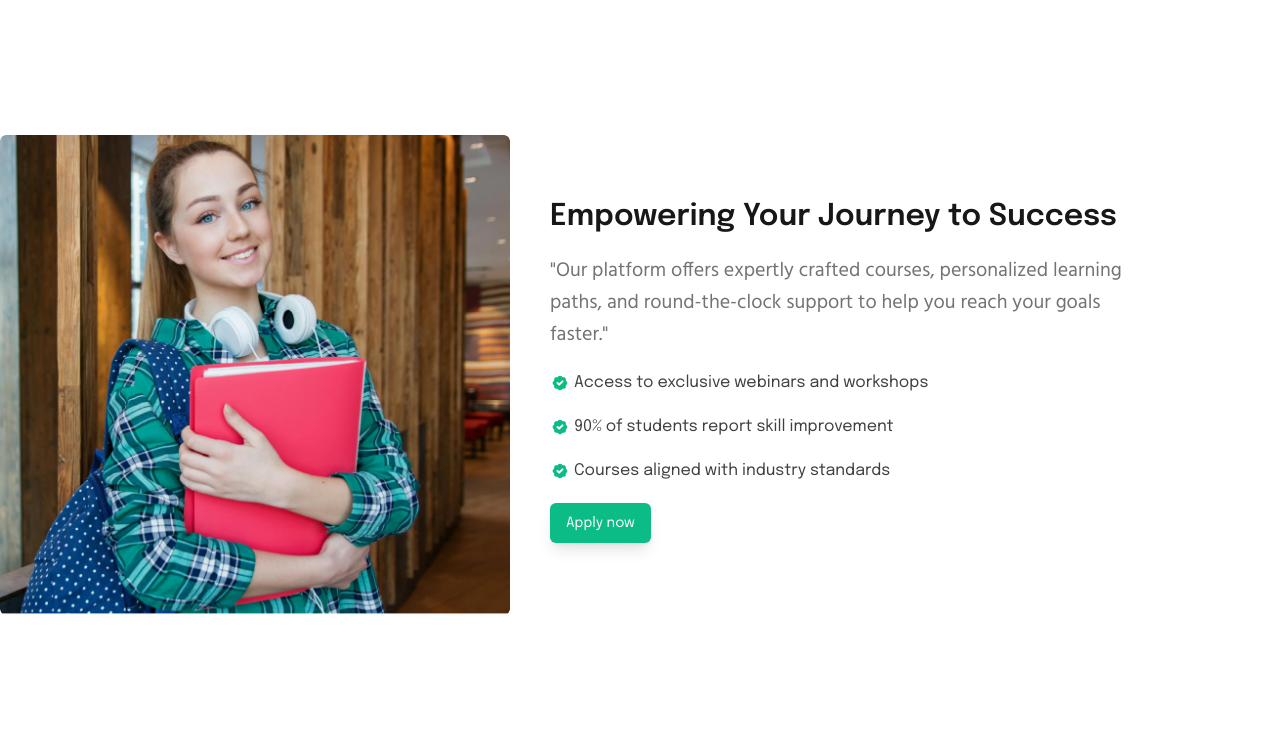
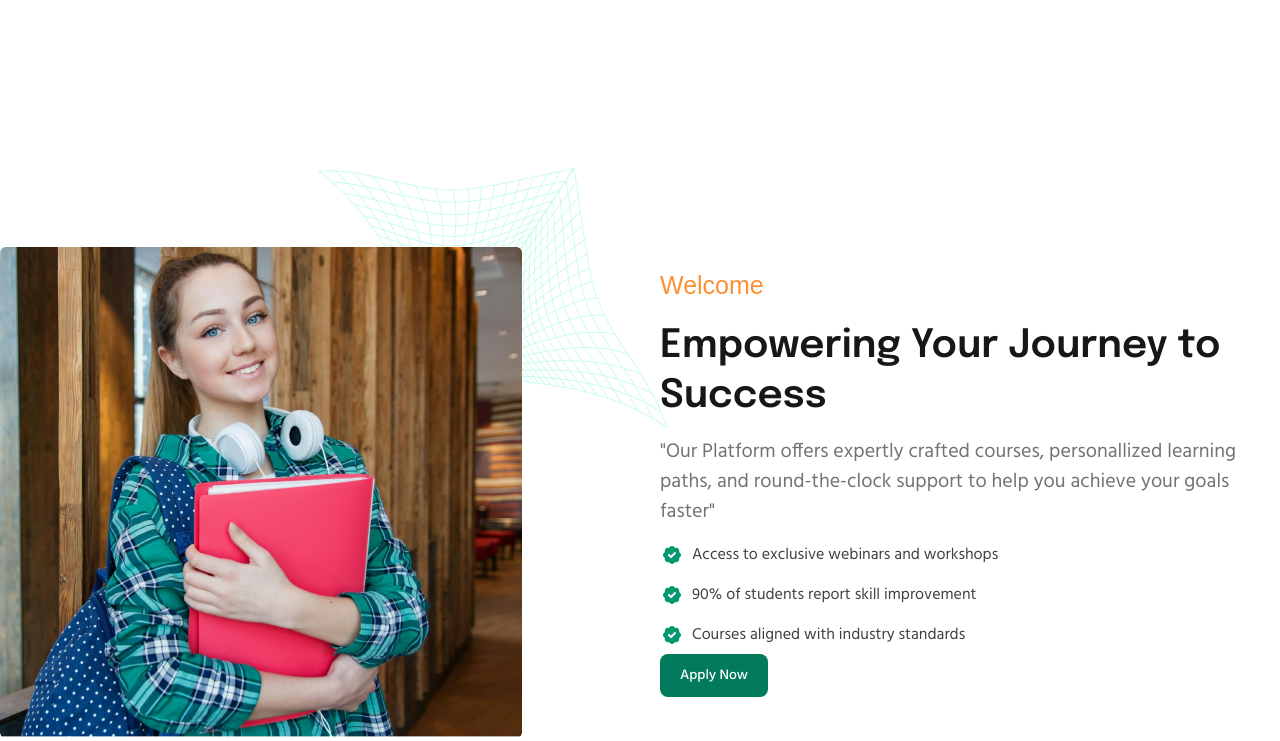
Before and after one commit to thantnaingcoder/MCF-2, a React (Vite) app: page / in a window 1280 px wide. Shown: the part 1220-1961 px from the top of the page. Built offline with nearby package versions, Linux system fonts and the light colour scheme; a web font is replaced by a local one.

Commit message:
fix finished

```diff
--- a/index.html
+++ b/index.html
@@ -2,10 +2,10 @@
 <html lang="en">
   <head>
     <meta charset="UTF-8" />
-    <link rel="icon" type="image/svg+xml" href="/vite.svg" />
+    <link rel="icon" type="image/svg+xml" href="./src/assets/logo.svg" />
     <link href="https://cdn.jsdelivr.net/npm/flowbite@2.5.2/dist/flowbite.min.css" rel="stylesheet" />
     <meta name="viewport" content="width=device-width, initial-scale=1.0" />
-    <title>Vite + React</title>
+    <title>PathwayAcademy</title>
   </head>
   <body>
     <div id="root"></div>
--- /dev/null
+++ b/src/features/feat-home/components/EmpowerSession.jsx
@@ -0,0 +1,59 @@
+import React from "react";
+import Vector from "../../../assets/aboutUs/heroOther/Vector.png";
+import { BadgeCheck } from "lucide-react";
+import EmpowerPng from "../../../assets/aboutUs/heroOther/empowering.png";
+import { Link } from "react-router-dom";
+const EmpowerSession = () => {
+  return (
+    <div className=" grid grid-cols-1 lg:grid-cols-2 mt-20 mb-10 md:my-28">
+      <div className=" lg:relative container max-w-full">
+        <img
+          src={EmpowerPng}
+          className=" w-4/5 sm:w-3/5 md:w-auto mx-auto lg:absolute z-20 "
+        />
+        <img
+          src={Vector}
+          className=" hidden lg:block md:absolute z-10 -top-20 -right-7 "
+        />
+      </div>
+
+      <div className=" container flex flex-col gap-4 justify-center px-5 py-5">
+        <h1 className=" text-[25px] font-label text-[#FD9035]">Welcome</h1>
+        <h1 className=" text-[22px] md:text-[39px] leading-[39px] md:leading-[50px] text-[#171717] font-heading font-semibold">
+          Empowering Your Journey to <br className=" hidden md:block" /> Success
+        </h1>
+        <p className=" text-[20px] text-[#737373]">
+          "Our Platform offers expertly crafted courses, personallized learning
+          paths, and round-the-clock support to help you achieve your goals
+          faster"
+        </p>
+        <div className=" flex items-center gap-2">
+          <BadgeCheck color="white" fill="#02996f" />
+          <p className=" text-[#404040] text-[16px]">
+            Access to exclusive webinars and workshops
+          </p>
+        </div>
+        <div className=" flex items-center gap-2">
+          <BadgeCheck color="white" fill="#02996f" />
+          <p className=" text-[#404040] text-[16px]">
+            90% of students report skill improvement
+          </p>
+        </div>
+        <div className=" flex items-center gap-2">
+          <BadgeCheck color="white" fill="#02996f" />
+          <p className=" text-[#404040] text-[16px]">
+            Courses aligned with industry standards
+          </p>
+        </div>
+
+        <div>
+          <Link to="/applyform" className="text-white   bg-primary-700 hover:bg-primary-800 focus:ring-4 focus:ring-primary-300 font-medium rounded-lg text-sm px-4 lg:px-5 py-2 lg:py-2.5 mr-2 dark:bg-primary-600 dark:hover:bg-primary-700 focus:outline-none dark:focus:ring-primary-800">
+            Apply Now
+          </Link>
+        </div>
+      </div>
+    </div>
+  );
+};
+
+export default EmpowerSession;
--- a/src/features/public/components/Footer.jsx
+++ b/src/features/public/components/Footer.jsx
@@ -22,11 +22,11 @@ const Footer = () => {
   const { pathname } = useLocation();
 
   return (
-    <footer className="mt-auto bg-neutral-700 pt-24 md:pt-40 pb-10 ">
+    <footer className="mt-auto bg-neutral-700 ">
       {/* Newsletter Section */}
 
       <div
-        className={` ${pathname === "/privacy-policy" && "hidden"} ${
+        className={` ${pathname === "/privacy-policy" && "hidden"} ${pathname === "/applyform" && "hidden"} ${pathname === "/thank-you"  && "hidden"} ${
           pathname === "/termsandcondition" && "hidden"
         } px-5 py-6 mx-5 -translate-y-24 rounded-lg bg-primary-500 max-w-7xl xl:mx-auto md:py-16 md:px-8 md:-translate-y-36`}
       >
@@ -92,9 +92,13 @@ const Footer = () => {
 
       <div
         className={` ${
-          pathname === "/privacy-policy" && "mt-5 sm:mt-10 md:pt-32"
+          pathname === "/privacy-policy" && "mt-5 sm:mt-10 md:pt-40"
         } ${
-          pathname === "/termsandcondition" && "mt-5 sm:mt-10 md:pt-32"
+          pathname === "/termsandcondition" && "mt-5 sm:mt-10 md:pt-40"
+        } ${
+          pathname === "/applyform" && "mt-5 sm:mt-10 md:pt-40"
+        } ${
+          pathname === "/thank-you" && "mt-5 sm:mt-10 md:pt-40"
         } px-5  mx-auto mb-5 -mt-16 sm:-mt-20 md:-mt-28 max-w-7xl xl:px-0`}
       >
         <div className="grid grid-cols-2 gap-10 md:grid-cols-3 lg:grid-cols-4 xl:grid-cols-5">
--- a/src/features/public/pages/HomePage.jsx
+++ b/src/features/public/pages/HomePage.jsx
@@ -8,9 +8,9 @@ import HomeFaq from "../../feat-home/components/HomeFaq";
 import MobileScreenHeroSession from "../../feat-home/components/MobileScreenHeroSession";
 import HeroSession from "../../feat-home/components/HeroSession";
 import TopCourseListSession from "../../feat-home/components/TopCourseListSession";
-import EmpoweringSection from "../../../components/HomeAndAbout/EmpoweringSection";
 import AchievementSection from "../../../components/HomeAndAbout/AchievementSection";
 import BrandedLogoSection from "../../../components/HomeAndAbout/BrandedLogoSection";
+import EmpowerSession from "../../feat-home/components/EmpowerSession";
 
 const HomePage = () => {
   return (
@@ -22,7 +22,7 @@ const HomePage = () => {
       <PageLayout>
         <TopCourseList />
 
-        <EmpoweringSection />
+        <EmpowerSession />
 
         <AchievementSection />
 
```
